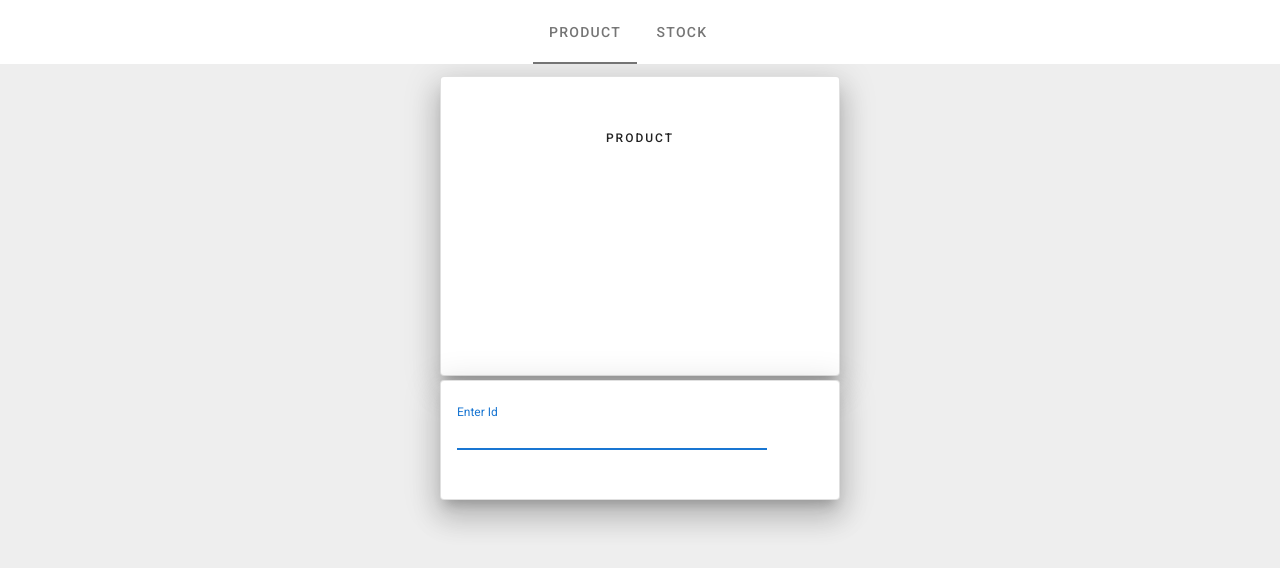
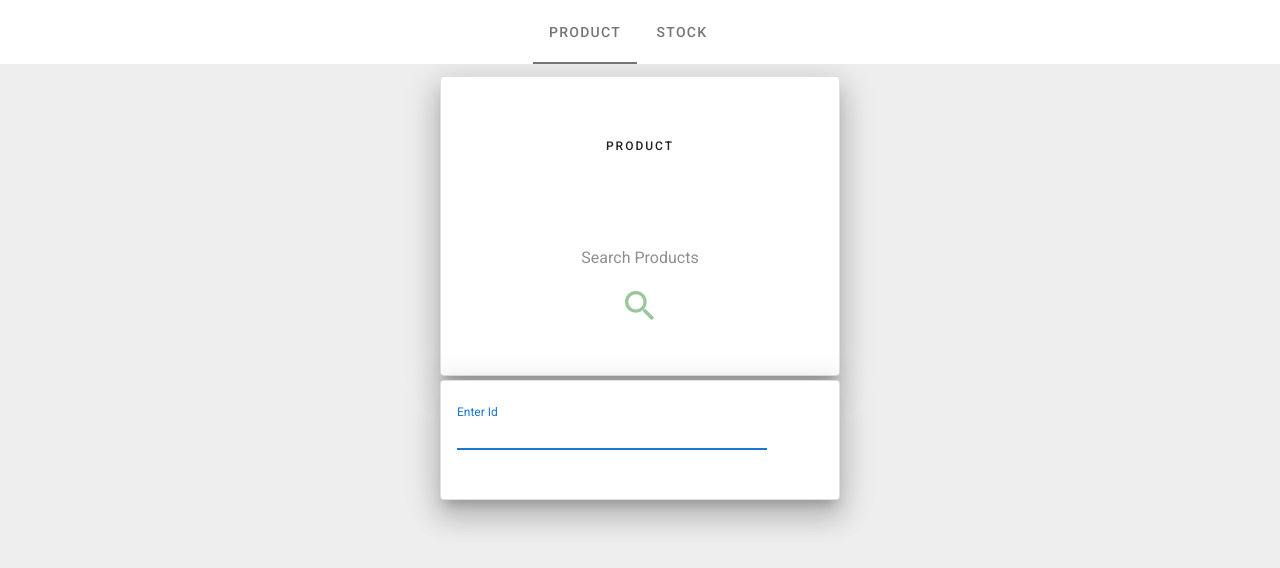
Before and after one commit to elmi-elmi/task-stock-management, a Vue app in the folder src/frontend/: page / in a window 1280 px wide. Shown: the top 568 px of the page. Built offline with nearby package versions, Linux system fonts and the light colour scheme.

Commit message:
input component for refill and increase

```diff
--- /dev/null
+++ b/src/frontend/src/components/InputAmountComp.vue
@@ -0,0 +1,74 @@
+<template>
+  <v-card
+      class="d-flex justify-center align-center mb-2 " flat tile
+  >
+    <v-text-field
+        class="mb-4"
+        v-model="amount"
+        label="Refill or Decrease Stock"
+        light
+        flat
+        type="number"
+
+    ></v-text-field>
+    <v-btn
+        :disabled="!amount"
+        class="mx-2" fab dark small color="teal" @click="refill"
+    >
+      <v-icon dark>
+        mdi-plus
+      </v-icon>
+    </v-btn>
+
+
+    <v-btn
+        :disabled="!amount"
+        class="mx-2" fab dark small color="pink" @click="decreaseAmount"
+    >
+      <v-icon dark>
+        mdi-minus
+      </v-icon>
+
+    </v-btn>
+  </v-card>
+</template>
+
+<script>
+
+
+export default {
+  name: "InputAmountComp",
+  data(){
+    return{
+      amount:null}
+  },
+
+  methods:{
+    refill() {
+      try {
+        this.$store.dispatch('product/addStockAmount', this.amount)
+            .then(() => {
+              this.amount = null;
+            })
+      } catch (e) {
+        console.log('there is a problem in refill')
+
+      }
+    },
+    decreaseAmount() {
+      try {
+        this.$store.dispatch('product/decreaseStockAmount', this.amount).then(() => {
+          this.amount = null;
+
+        })
+      } catch (e) {
+        console.log('decrease amount problem')
+      }
+    }
+  },
+}
+</script>
+
+<style scoped>
+
+</style>
--- a/src/frontend/src/views/ProductView.vue
+++ b/src/frontend/src/views/ProductView.vue
@@ -37,42 +37,11 @@
 
       </v-list-item>
 
-      <v-card
-          class="d-flex justify-center align-center mb-2 " flat tile
-      >
-        <v-text-field
-            v-if="product.name"
-            class="mb-4"
-            v-model="amount"
-            label="Refill or Decrease Stock"
-            light
-            flat
-            type="number"
-
-        ></v-text-field>
-        <v-btn
-            :disabled="!amount"
-            class="mx-2" fab dark small color="teal" @click="refill"
-        >
-          <v-icon dark>
-            mdi-plus
-          </v-icon>
-        </v-btn>
+      <InputAmountComp v-if="product.name"  />
 
 
-        <v-btn
-            :disabled="!amount"
-            class="mx-2" fab dark small color="pink" @click="decreaseAmount"
-        >
-          <v-icon dark>
-            mdi-minus
-          </v-icon>
-
-        </v-btn>
-      </v-card>
       <div
-          v-if="!product"
-
+          v-else
           class="searchProduct-something"
       >
         <p>Search Products</p>
@@ -87,41 +56,7 @@
     </v-card>
 
 
-<!--    <v-card-->
-<!--        class="mx-auto pa-4 d-flex align-center  "-->
-<!--        max-width="400px"-->
-<!--        min-height="120px"-->
-<!--        outlined-->
-<!--        elevation="18"-->
-<!--    >-->
-
-<!--      <v-text-field-->
-<!--          autofocus-->
-<!--          class="mb-2"-->
-<!--          v-model.number="id"-->
-<!--          label="Enter Id"-->
-<!--          light-->
-<!--          flat-->
-<!--          clearable-->
-<!--          clear-icon="mdi-close-circle-outline"-->
-<!--          @keyup.enter="searchProduct"-->
-
-<!--      ></v-text-field>-->
-
-<!--      <v-btn-->
-<!--          :disabled="!id"-->
-<!--          class="mx-2" fab dark small color="teal"-->
-<!--          @click="searchProduct"-->
-
-<!--      >-->
-<!--        <v-icon light>-->
-<!--          mdi-magnify-->
-<!--        </v-icon>-->
-<!--      </v-btn>-->
-
-<!--    </v-card>-->
-
-    <SearchCardComp v-model="id" @search="searchProduct" />
+    <SearchCardComp v-model="id" @search="searchProduct"/>
 
 
   </div>
@@ -129,11 +64,13 @@
 </template>
 
 <script>
-import ProductService from "@/services/ProductService";
+
 import SearchCardComp from "@/components/SearchCardComp";
+import InputAmountComp from "@/components/InputAmountComp";
+
 export default {
   name: 'ProductView',
-  components:{SearchCardComp},
+  components: {SearchCardComp, InputAmountComp},
   data() {
     return {id: null, amount: null}
   },
@@ -150,15 +87,12 @@ export default {
               this.id = null
               this.amount = null;
             }).catch((e) => {
-          console.log('---- 404')
-          console.log(e)
-          this.$router.push({name:'notFound'})
+          this.$router.push({name: 'notFound'})
         })
 
 
       } catch (e) {
         console.log('there is a problem (500)')
-        console.log(e)
 
       }
     },
@@ -167,36 +101,37 @@ export default {
         this.$store.dispatch('product/fetchStockById', 10)
             .then(() => {
               this.product = this.$store.getters['product/getStock']
-            }).catch((e) => {
-          console.log('---- 404')
-          console.log(e)
-        })
+            })
+            .catch((e) => {
+              console.log('---- 404')
+              console.log(e)
+            })
       } catch (e) {
         console.log('there is a problem in stock (500)')
         console.log(e)
       }
     },
-    refill() {
-      try {
-        this.$store.dispatch('product/addStockAmount', this.amount)
-            .then(() => {
-              this.amount = null;
-            })
-      } catch (e) {
-        console.log('there is a problem in refill')
-
-      }
-    },
-    decreaseAmount() {
-      try {
-        this.$store.dispatch('product/decreaseStockAmount', this.amount).then(() => {
-          this.amount = null;
-
-        })
-      } catch (e) {
-        console.log('decrease amount problem')
-      }
-    }
+    //   refill() {
+    //     try {
+    //       this.$store.dispatch('product/addStockAmount', this.amount)
+    //           .then(() => {
+    //             this.amount = null;
+    //           })
+    //     } catch (e) {
+    //       console.log('there is a problem in refill')
+    //
+    //     }
+    //   },
+    //   decreaseAmount() {
+    //     try {
+    //       this.$store.dispatch('product/decreaseStockAmount', this.amount).then(() => {
+    //         this.amount = null;
+    //
+    //       })
+    //     } catch (e) {
+    //       console.log('decrease amount problem')
+    //     }
+    //   }
   },
 
 
```
